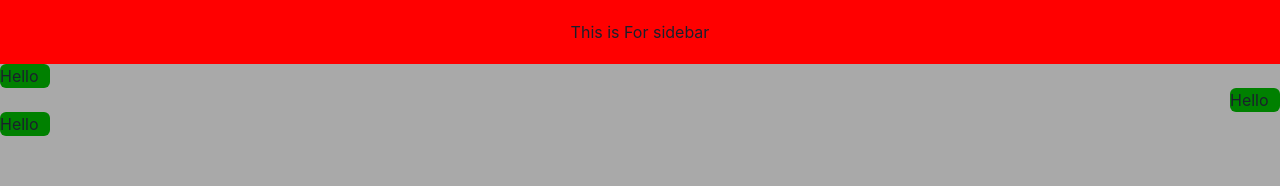
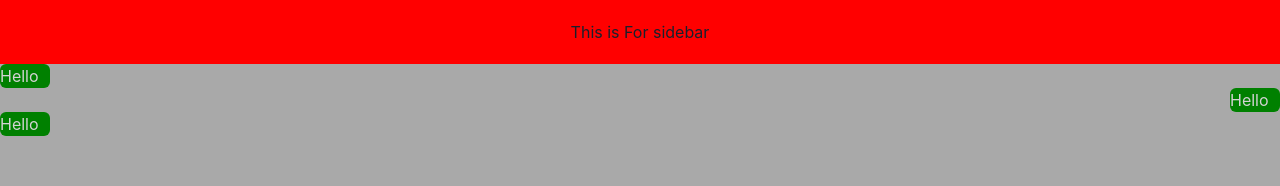
Before and after one commit to Fahlevi20/gpt-chatbot-next-js, a Next.js app: page / in a window 1280 px wide. Shown: the top 186 px of the page. Built offline with nearby package versions, Linux system fonts and the light colour scheme.

Commit message:
change message font color

```diff
--- a/src/app/components/Chat/ChatScreen.tsx
+++ b/src/app/components/Chat/ChatScreen.tsx
@@ -6,13 +6,13 @@ export default function ChatScreen() {
 
         // <HStack alignSelf={'flex-end'} rounded={'lg'} borderRadius={'base'} width={"auto"} border={1} bg={'green'} p={2} color={"white"}>
             <Flex direction={'column'}>
-            <Flex backgroundColor={'green'} width={'fit-content'} minWidth={50} rounded={'md'} minH={5} alignSelf={'flex-start'}>
+            <Flex backgroundColor={'green'} color={'lightgray'} width={'fit-content'} minWidth={50} rounded={'md'} minH={5} alignSelf={'flex-start'}>
                 <Text>Hello</Text>
             </Flex>
-            <Flex backgroundColor={'green'} width={'fit-content'} minWidth={50} rounded={'md'} minH={5} alignSelf={'flex-end'}>
+            <Flex backgroundColor={'green'} color={'lightgray'} width={'fit-content'} minWidth={50} rounded={'md'} minH={5} alignSelf={'flex-end'}>
                 <Text>Hello</Text>
             </Flex>
-            <Flex backgroundColor={'green'} width={'fit-content'} minWidth={50} rounded={'md'} minH={5}alignSelf={'flex-start'}>
+            <Flex backgroundColor={'green'} color={'lightgray'} width={'fit-content'} minWidth={50} rounded={'md'} minH={5}alignSelf={'flex-start'}>
                 <Text>Hello</Text>
             </Flex>
             </Flex>
```
Also changed, not shown: src/app/page.tsx (+0 -12 lines).
